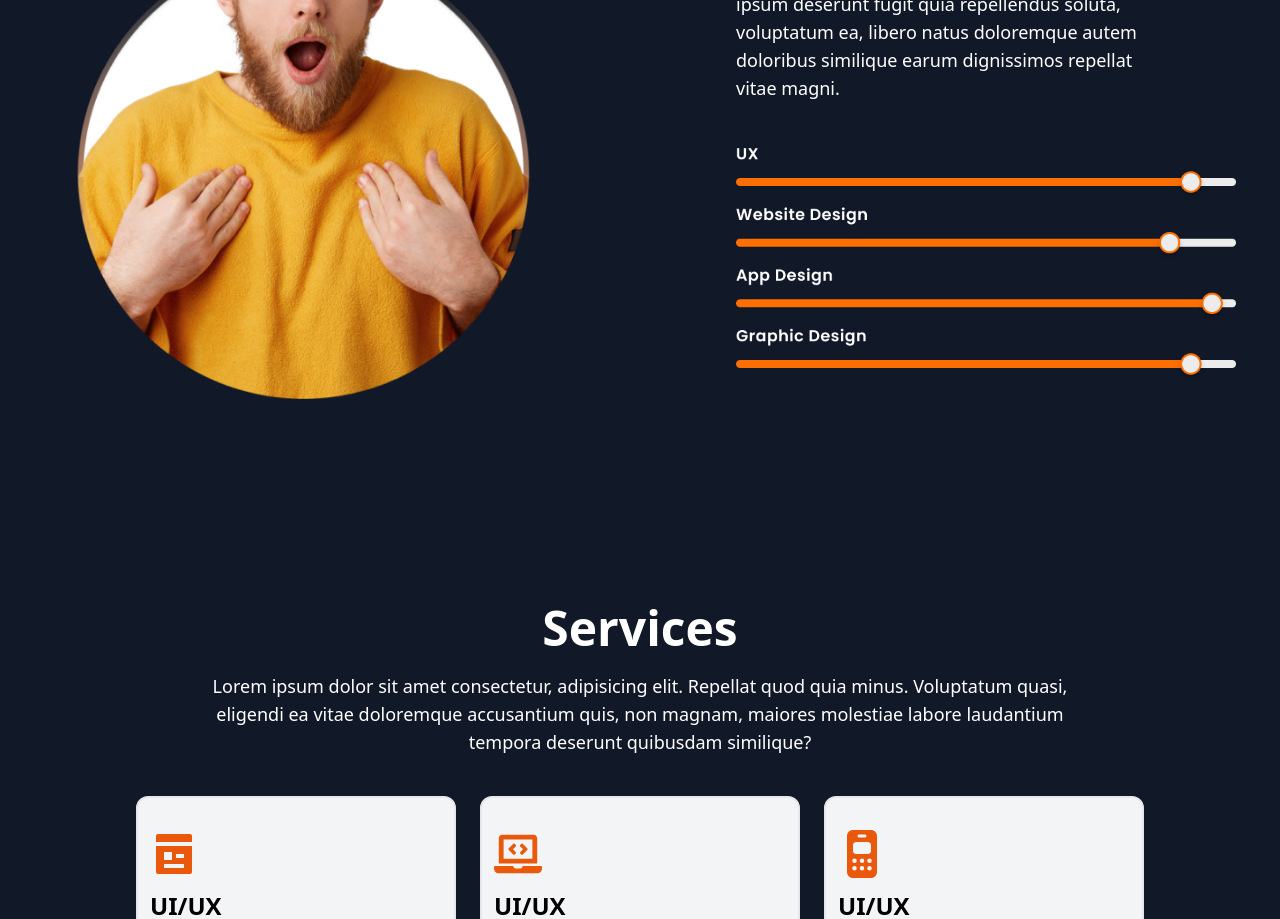
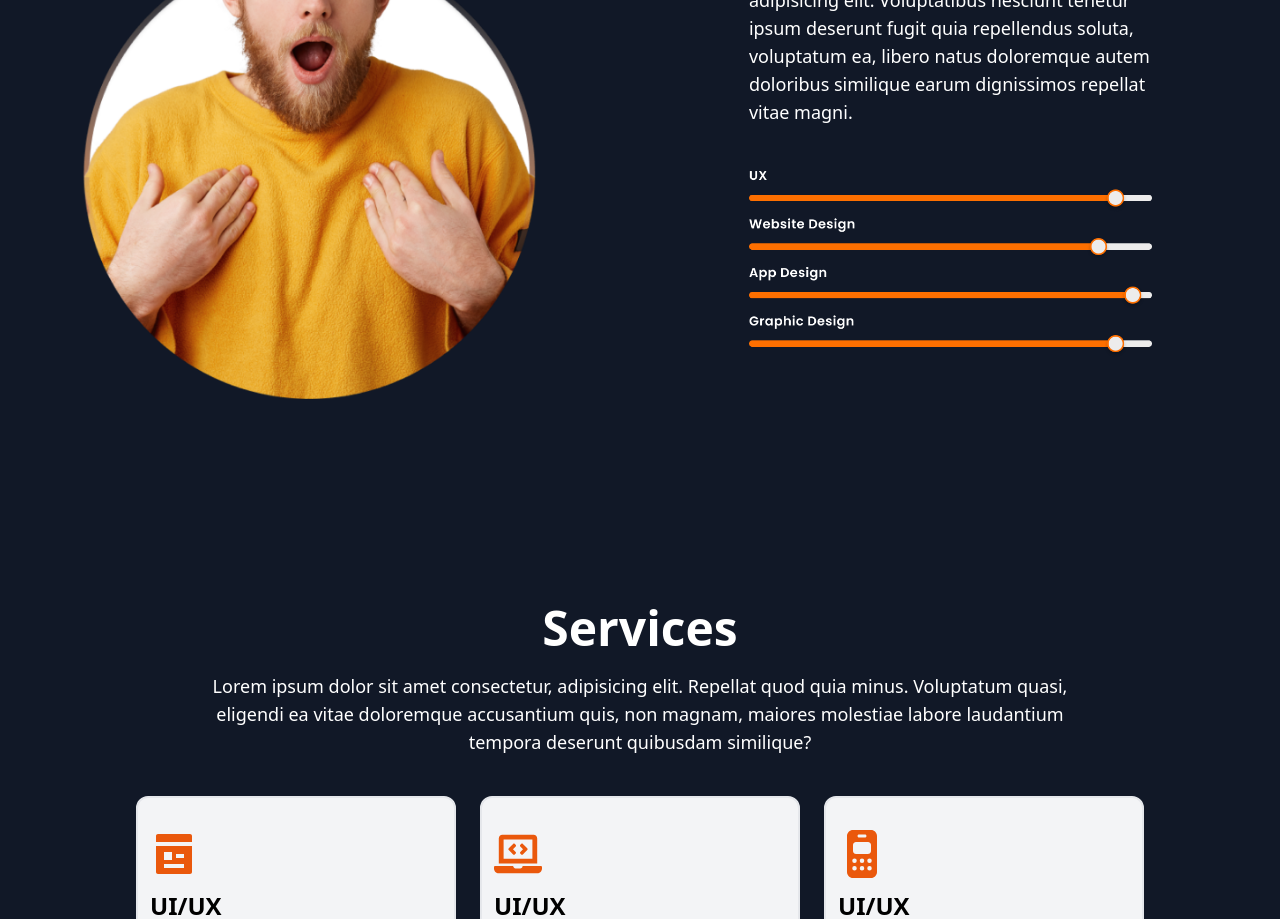
Before and after one commit to Kaminikjha/Mugs, a React (Create React App) app: page / in a window 1280 px wide. Shown: the part 1180-2099 px from the top of the page. Built offline with nearby package versions, Linux system fonts and the light colour scheme.

Commit message:
change responsive

```diff
--- a/src/components/About.js
+++ b/src/components/About.js
@@ -33,11 +33,11 @@ const About = () => {
             similique earum dignissimos repellat vitae magni.
           </p>
 
-          <div className="flex justify-center items-center gap-7 pt-5 md:pr-10">
+          <div className="flex justify-center items-center gap-7 pt-5">
 
 
           <img
-            className=" object-cover sm:max-h-[500px] sm:max-w-[500px] sm:justify-between"
+            className=" object-cover  sm:justify-between"
             src={image2}
             alt="image"
           ></img>
```
